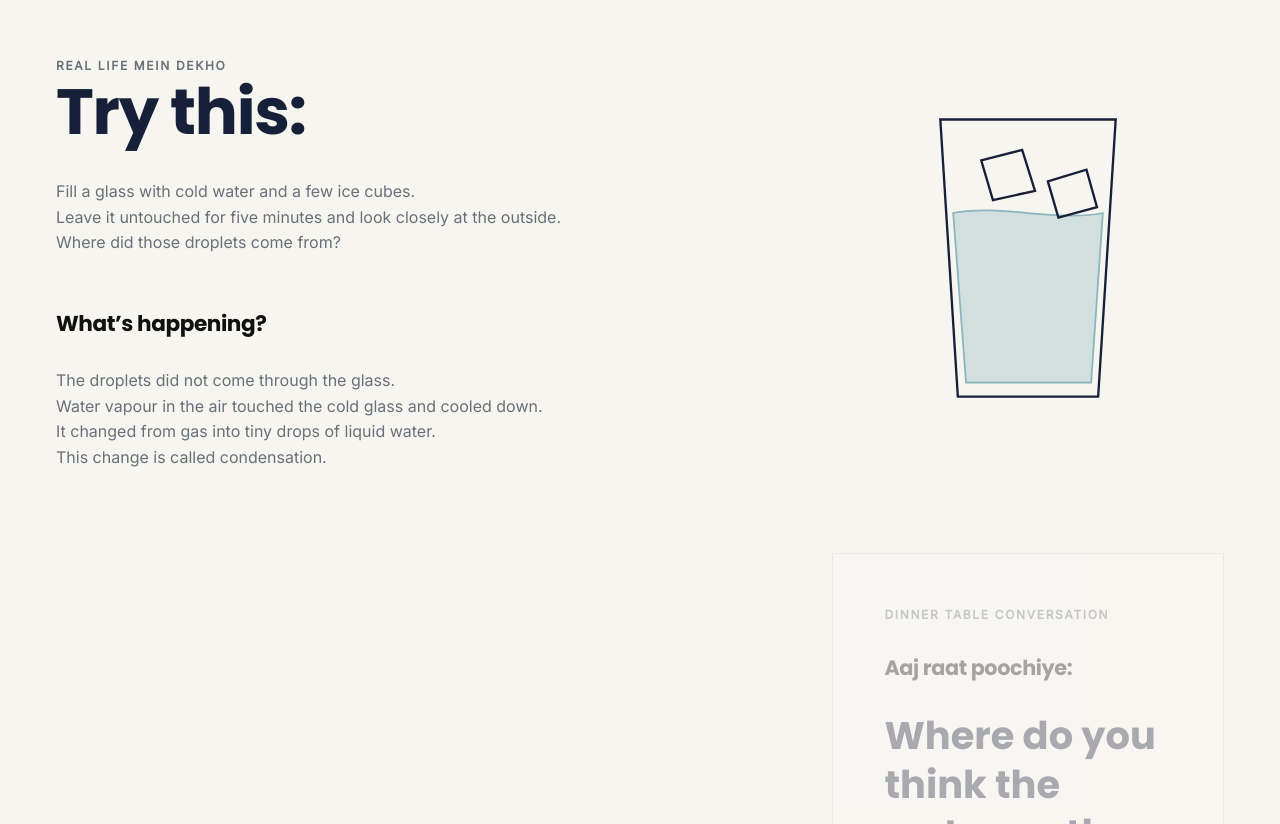
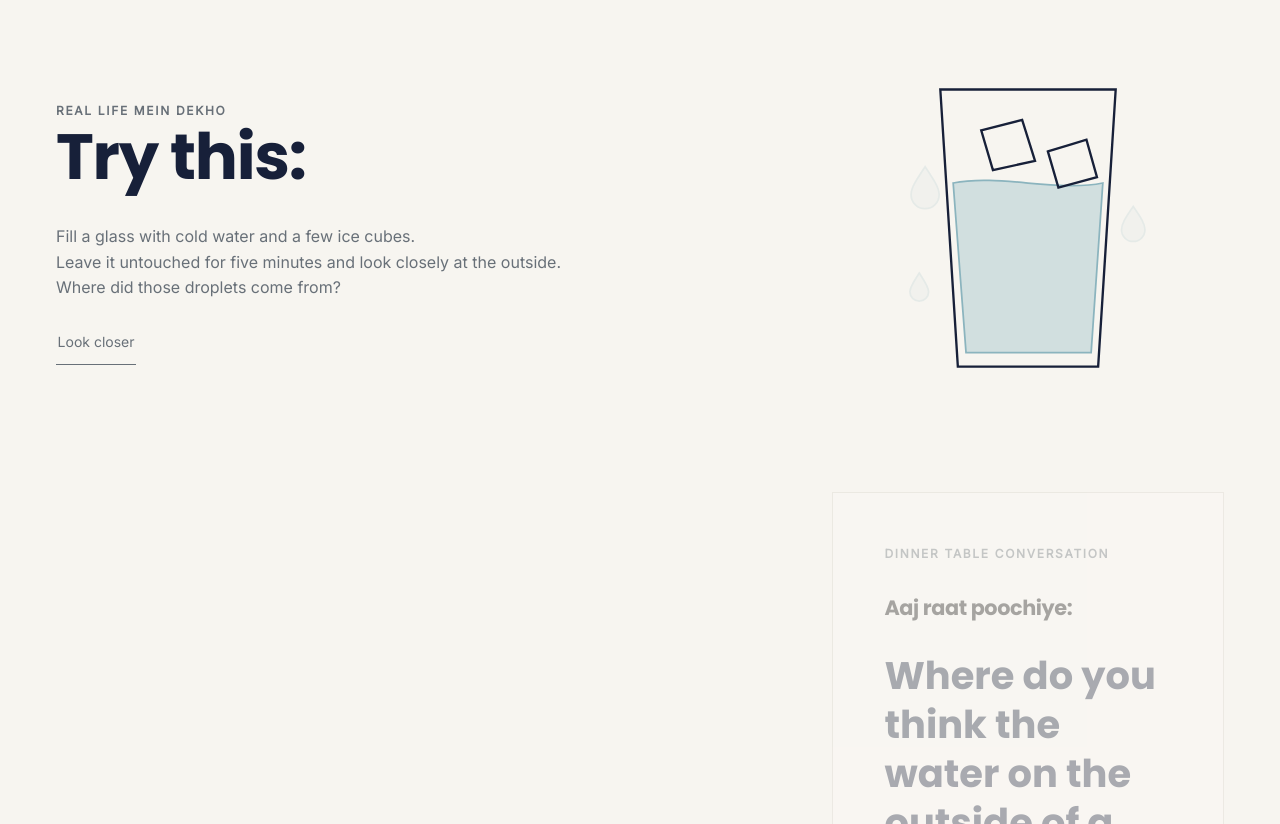
Before and after one commit to upbringapp/upbring-website, a Next.js app: page / in a window 1280 px wide. Shown: the part 1888-2712 px from the top of the page. Built offline with nearby package versions, Linux system fonts and the light colour scheme.

Commit message:
feat: add cold glass look closer interaction

```diff
--- /dev/null
+++ b/app/experience/cold-glass-observation.tsx
@@ -0,0 +1,73 @@
+"use client";
+
+import { useState } from "react";
+import styles from "./experience.module.css";
+
+type ColdGlassObservationProps = {
+  label: string;
+  heading: string;
+  body: string;
+  explanationHeading: string;
+  explanation: string;
+};
+
+export function ColdGlassObservation({
+  label,
+  heading,
+  body,
+  explanationHeading,
+  explanation,
+}: ColdGlassObservationProps) {
+  const [revealed, setRevealed] = useState(false);
+
+  return (
+    <>
+      <article className={styles.observationCopy}>
+        <p className={styles.eyebrow}>{label}</p>
+        <h2 id="real-life-heading">{heading}</h2>
+        <p>{body}</p>
+        <button
+          type="button"
+          className={styles.lookCloser}
+          aria-pressed={revealed}
+          onClick={() => setRevealed((current) => !current)}
+        >
+          {revealed ? "Close" : "Look closer"}
+        </button>
+      </article>
+
+      <svg
+        className={`${styles.glass} ${revealed ? styles.glassRevealed : ""}`}
+        viewBox="0 0 260 330"
+        role="img"
+        aria-labelledby="glass-title glass-description"
+      >
+        <title id="glass-title">A cold glass with condensation</title>
+        <desc id="glass-description">
+          Droplets form on the outside of a glass filled with water and ice.
+        </desc>
+        <path className={styles.glassOutline} d="M55 56h150l-15 237H70L55 56Z" />
+        <path
+          className={styles.waterLine}
+          d="M66 136c39-8 89 8 128 0l-10 145H77L66 136Z"
+        />
+        <path
+          className={styles.ice}
+          d="m90 91 35-9 11 35-36 8-10-34Zm57 18 33-10 9 32-33 9-9-31Z"
+        />
+        <g className={styles.drops}>
+          <path d="M42 128c-8 12-12 18-12 24a12 12 0 0 0 24 0c0-6-4-12-12-24Z" />
+          <path d="M220 162c-7 10-10 15-10 20a10 10 0 0 0 20 0c0-5-3-10-10-20Z" />
+          <path d="M37 219c-5 8-8 12-8 16a8 8 0 0 0 16 0c0-4-3-8-8-16Z" />
+        </g>
+      </svg>
+
+      <div
+        className={`${styles.condensationExplanation} ${revealed ? styles.condensationExplanationRevealed : ""}`}
+      >
+        <h3>{explanationHeading}</h3>
+        <p>{explanation}</p>
+      </div>
+    </>
+  );
+}
--- a/app/experience/experience.module.css
+++ b/app/experience/experience.module.css
@@ -45,10 +45,18 @@
 .relationship.thematic > span { border-top-style: dotted; }
 
 .observationGrid { display: grid; align-items: center; gap: 4rem; }
-.observationCopy h3 { margin: 3.5rem 0 0; font-size: 1.35rem; }
+.lookCloser { display: inline-flex; min-height: 44px; align-items: center; margin-top: 1.25rem; padding: .5rem .1rem; border: 0; border-bottom: 1px solid currentColor; background: transparent; color: var(--experience-muted); font: inherit; font-size: .875rem; cursor: pointer; }
+.lookCloser:hover, .lookCloser[aria-pressed="true"] { color: var(--experience-ink); }
+.lookCloser:focus-visible { outline: 2px solid var(--experience-water); outline-offset: 4px; }
+.condensationExplanation:not(.condensationExplanationRevealed) { position: absolute; width: 1px; height: 1px; padding: 0; margin: -1px; overflow: hidden; clip: rect(0, 0, 0, 0); white-space: nowrap; border: 0; }
+.condensationExplanationRevealed { align-self: start; animation: explanationReveal 500ms var(--transition-easing) both; }
+.condensationExplanation h3 { margin: 0; font-size: 1.35rem; }
+.condensationExplanation p { max-width: 38rem; margin: 2rem 0 0; color: var(--experience-muted); white-space: pre-line; }
 .glass { width: min(100%, 19rem); margin-inline: auto; overflow: visible; }
 .glassOutline, .ice { fill: none; stroke: var(--experience-ink); stroke-width: 2; }
 .waterLine { fill: color-mix(in srgb, var(--experience-water) 35%, transparent); stroke: var(--experience-water); stroke-width: 1.5; }
+.drops { opacity: .16; transform: translateY(-6px); transition: opacity 700ms var(--transition-easing), transform 700ms var(--transition-easing); }
+.glassRevealed .drops { opacity: 1; transform: translateY(0); }
 .drops path { fill: color-mix(in srgb, var(--experience-water) 34%, transparent); stroke: var(--experience-water); stroke-width: 1.5; }
 .dinnerCard, .createCard { padding: clamp(1.75rem, 4vw, 3.5rem); border: 1px solid var(--experience-rule); background: var(--experience-paper); }
 .dinnerCard h3, .createCard h3 { margin: 2rem 0 0; font-size: 1.3rem; }
@@ -111,11 +119,10 @@
 
 @keyframes settle { from { opacity: 0; transform: translateY(12px); } to { opacity: 1; transform: translateY(0); } }
 @keyframes reveal { from { opacity: .35; transform: translateY(18px); } to { opacity: 1; transform: translateY(0); } }
-@keyframes droplets { from { opacity: 0; transform: translateY(-8px); } to { opacity: 1; transform: translateY(0); } }
+@keyframes explanationReveal { from { opacity: 0; } to { opacity: 1; } }
 
 @supports (animation-timeline: view()) {
   .reveal { animation: reveal linear both; animation-timeline: view(); animation-range: entry 5% cover 28%; }
-  .drops { animation: droplets linear both; animation-timeline: view(); animation-range: entry 20% cover 45%; }
 }
 
 @media (min-width: 48rem) {
@@ -133,5 +140,7 @@
 }
 
 @media (prefers-reduced-motion: reduce) {
-  .openingCopy, .waterMark, .reveal, .drops { animation: none !important; opacity: 1; transform: none; }
+  .openingCopy, .waterMark, .reveal { animation: none !important; opacity: 1; transform: none; }
+  .condensationExplanationRevealed { animation: none; }
+  .drops { transition: none; }
 }
--- a/app/experience/page.tsx
+++ b/app/experience/page.tsx
@@ -1,6 +1,7 @@
 import type { Metadata } from "next";
 import { WaitlistForm } from "@/components/forms/waitlist-form";
 import { askTogether, canopy, closing, dinnerTable, home, opening, realLife, within, worthRevisiting } from "@/content/experience";
+import { ColdGlassObservation } from "./cold-glass-observation";
 import styles from "./experience.module.css";
 
 export const metadata: Metadata = {
@@ -12,10 +13,6 @@ function Relationship({ label, detail, thematic = false }: { label?: string; det
   return <div className={`${styles.relationship} ${thematic ? styles.thematic : ""}`} aria-hidden={label ? undefined : true}><span aria-hidden="true" />{label ? <div><strong>{label}</strong>{detail ? <p>{detail}</p> : null}</div> : null}</div>;
 }
 
-function ColdGlass() {
-  return <svg className={styles.glass} viewBox="0 0 260 330" role="img" aria-labelledby="glass-title glass-description"><title id="glass-title">A cold glass with condensation</title><desc id="glass-description">Droplets form on the outside of a glass filled with water and ice.</desc><path className={styles.glassOutline} d="M55 56h150l-15 237H70L55 56Z" /><path className={styles.waterLine} d="M66 136c39-8 89 8 128 0l-10 145H77L66 136Z" /><path className={styles.ice} d="m90 91 35-9 11 35-36 8-10-34Zm57 18 33-10 9 32-33 9-9-31Z" /><g className={styles.drops}><path d="M42 128c-8 12-12 18-12 24a12 12 0 0 0 24 0c0-6-4-12-12-24Z" /><path d="M220 162c-7 10-10 15-10 20a10 10 0 0 0 20 0c0-5-3-10-10-20Z" /><path d="M37 219c-5 8-8 12-8 16a8 8 0 0 0 16 0c0-4-3-8-8-16Z" /></g></svg>;
-}
-
 export default function ExperiencePage() {
   return (
     <main className={styles.experience} data-experience-canvas>
@@ -23,7 +20,7 @@ export default function ExperiencePage() {
 
       <section className={`${styles.screen} ${styles.home}`} aria-labelledby="experience-home"><h2 id="experience-home" className={styles.eyebrow}>{home.label}</h2><div className={styles.chapterPair}>{[home.aajKyaSeekha, home.parentSummary].map((item, index) => <article className={`${styles.chapterCard} ${styles.reveal}`} key={item.title}><p className={styles.cardIndex} aria-hidden="true">0{index + 1}</p><h3>{item.title}</h3><p>{item.body}</p></article>)}</div><Relationship label="Reappears" detail="The first explanation is not always correct." /></section>
 
-      <section className={`${styles.screen} ${styles.observation}`} aria-labelledby="real-life-heading"><div className={styles.observationGrid}><article className={styles.observationCopy}><p className={styles.eyebrow}>{realLife.label}</p><h2 id="real-life-heading">{realLife.heading}</h2><p>{realLife.body}</p><h3>{realLife.explanationHeading}</h3><p>{realLife.explanation}</p></article><ColdGlass /><article className={`${styles.dinnerCard} ${styles.reveal}`}><p className={styles.eyebrow}>{dinnerTable.label}</p><h3>{dinnerTable.heading}</h3><blockquote>{dinnerTable.question}</blockquote><p>{dinnerTable.footer}</p></article></div><Relationship label="Reappears" detail="The same question, once while looking and once while talking." /></section>
+      <section className={`${styles.screen} ${styles.observation}`} aria-labelledby="real-life-heading"><div className={styles.observationGrid}><ColdGlassObservation label={realLife.label} heading={realLife.heading} body={realLife.body} explanationHeading={realLife.explanationHeading} explanation={realLife.explanation} /><article className={`${styles.dinnerCard} ${styles.reveal}`}><p className={styles.eyebrow}>{dinnerTable.label}</p><h3>{dinnerTable.heading}</h3><blockquote>{dinnerTable.question}</blockquote><p>{dinnerTable.footer}</p></article></div><Relationship label="Reappears" detail="The same question, once while looking and once while talking." /></section>
 
       <section className={`${styles.screen} ${styles.worth}`} aria-labelledby="worth-heading"><div className={styles.sectionIntro}><p className={styles.eyebrow}>{worthRevisiting.label}</p><h2 id="worth-heading">{worthRevisiting.heading}</h2><p>{worthRevisiting.subline}</p></div><details className={`${styles.conceptTree} ${styles.reveal}`} open><summary><span>{worthRevisiting.title}</span><small>{worthRevisiting.teaser}</small></summary><div className={styles.conceptBody}>{worthRevisiting.sections.map((section) => <section key={section.label}><h3>{section.label}</h3><p>{section.body}</p>{section.label === "The real idea" ? <Relationship label="Go deeper" detail="From droplets on glass to dew on grass." /> : null}</section>)}</div></details></section>
 
```
